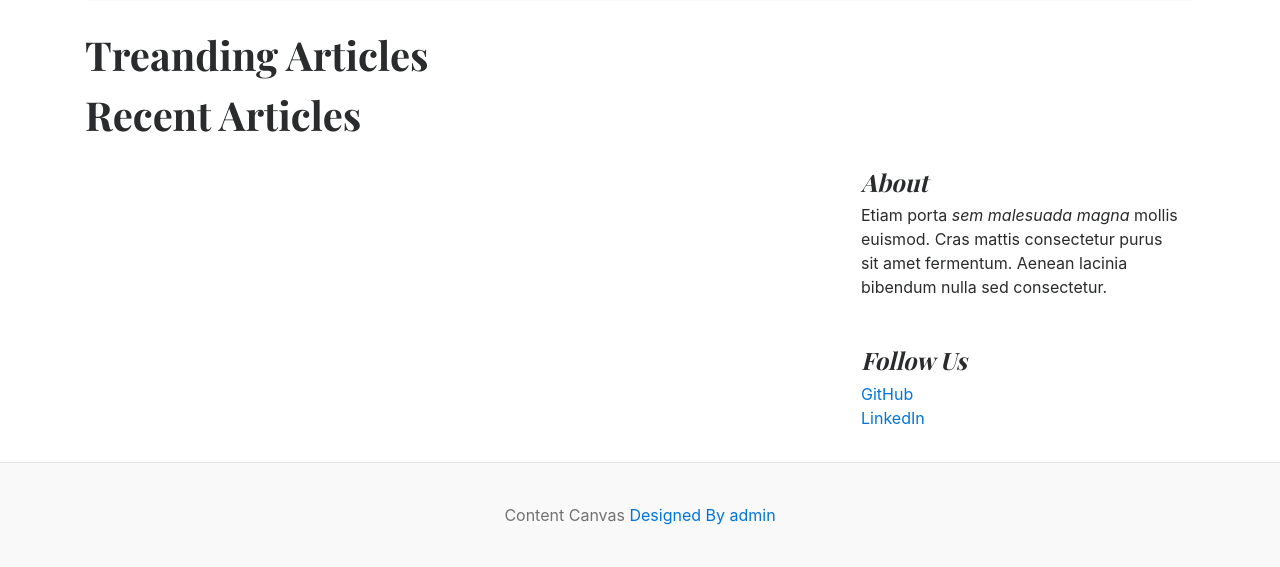
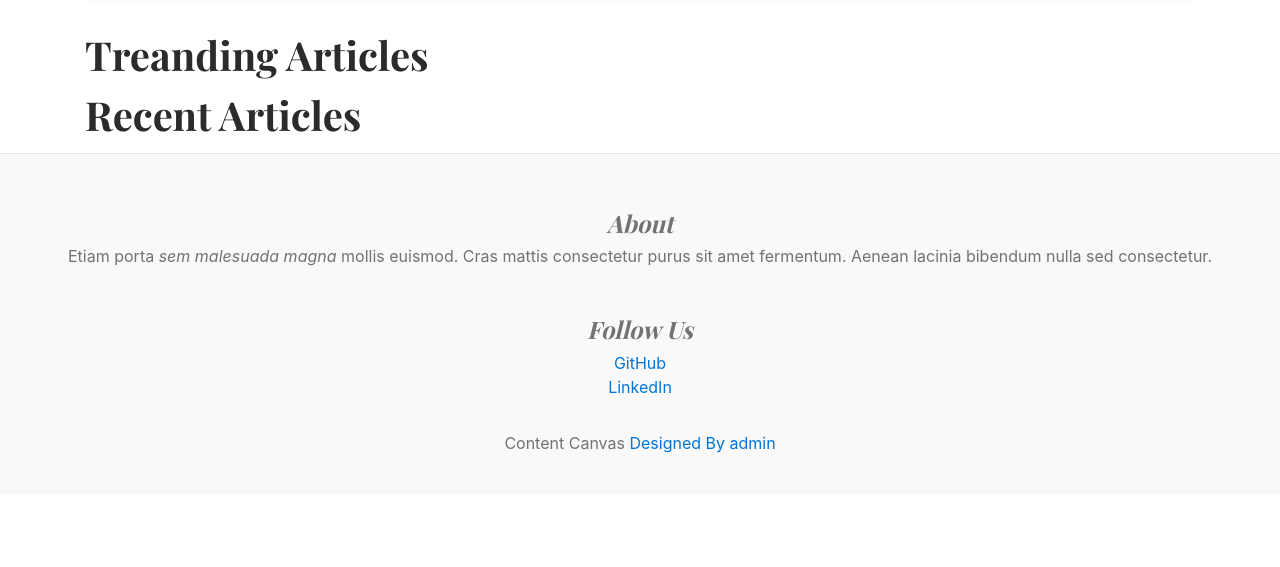
Before and after one commit to Furqqandeen/News_web_platform, a Django app: page / in a window 1280 px wide. Shown: the part 387-954 px from the top of the page. After the commit the page ends 840 px from the top, so only its background shows below. Run offline with Django 5.2, Linux system fonts and the light colour scheme; tables that the repository leaves empty hold one stand-in row (values such as "Sample post"); grey boxes marked "Sample" are stand-in pictures.

Commit message:
UI develop in recent

```diff
--- a/templates/home.html
+++ b/templates/home.html
@@ -47,7 +47,7 @@
     <div class="col-md-8 px-0">
       <h1 class="display-4 font-italic"><a href="article/{{article.slug}}" style='text-decoration:none; color:white;'> {{article.title}} </a></h1>
       <p class="lead my-3">{{article.short_description}}</p>
-      <p class="lead mb-0"><a href="#" class="text-white font-weight-bold">Continue reading...</a></p>
+      <p class="lead mb-0"><a href="article/{{article.slug}}" class="text-white font-weight-bold">Continue reading...</a></p>
     </div>
 </div>
 {% endif %}
@@ -69,24 +69,42 @@
     {% endfor %}
   </div>
 
-  <h1 class='text-secondary mb-3'>Recent Articles</h1>
-  <main role="main" class="container p-0">
+  <h1 class='text-secondary'>Recent Articles</h1>
 
-    <div class="row">
-      <div class="col-md-8 blog-main">
+
+  <div class="row mb-2">
     {% for article in articles_not_teanding %}
-        <div class="blog-post">
-          <h3 > <a href="article/{{article.slug}}">  {{article.title}} </a> </h3>
-          <p class="blog-post-meta">{{article.updated_at}} by <a href="#">{{article.author}}</a></p>
-          <p>{{article.short_description}}</p>
+    <div class="col-md-6">
+      <div class="card border-0">
+          <div class="card-body">
+            <h3>
+              <a href="article/{{ article.slug }}">{{ article.title }}</a>
+            </h3>
+            <p class="blog-post-meta">
+              {{ article.updated_at }} by <a href="#">{{ article.author }}</a>
+            </p>
+            <p>{{ article.short_description }}</p>
+      </div>
+
+    </div>
+
   </div>
   {% endfor %}
-        <!-- /.blog-post -->
+</div>
+
+
+
 
     </div>
-      <!-- /.blog-main -->
 
-      <aside class="col-md-4 blog-sidebar">
+
+
+</div>
+
+{% endblock content %}
+
+
+<footer class="blog-footer">
     <div class="p-3 mb-3 bg-light rounded">
                     <h4 class="font-italic">About</h4>
                     <p class="mb-0">Etiam porta <em>sem malesuada magna</em> mollis euismod. Cras mattis consectetur purus sit amet fermentum. Aenean lacinia bibendum nulla sed consectetur.</p>
@@ -99,15 +117,7 @@
             <li><a href="#">LinkedIn</a></li>
         </ol>
     </div>
-      </aside><!-- /.blog-sidebar -->
 
-    </div><!-- /.row -->
-
-  </main><!-- /.container -->
-
-</div>
-{% endblock content %}
-<footer class="blog-footer">
     <p>Content Canvas  <a href="#">Designed By admin</a></p>
 </footer>
 
```
Lines whose indentation alone changed are shown as unchanged.
